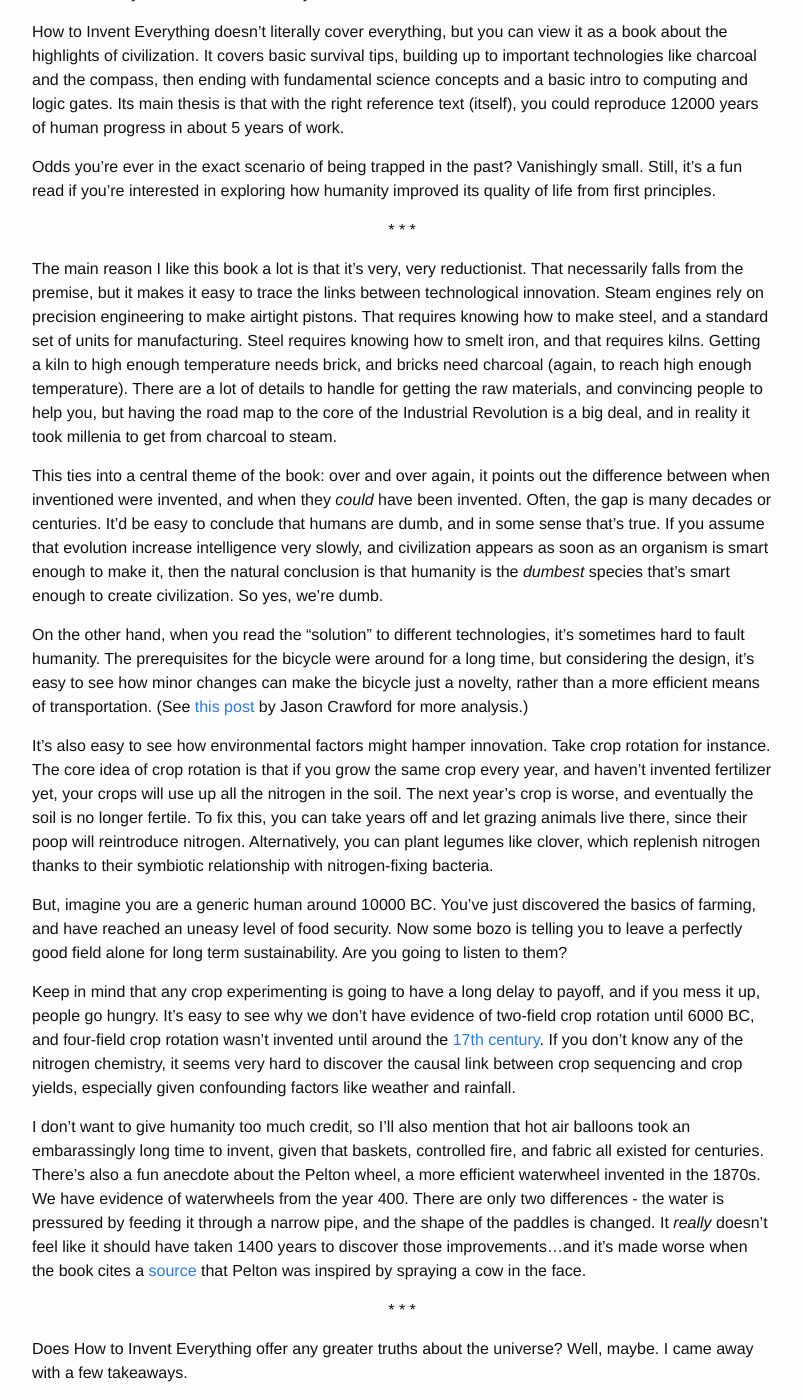
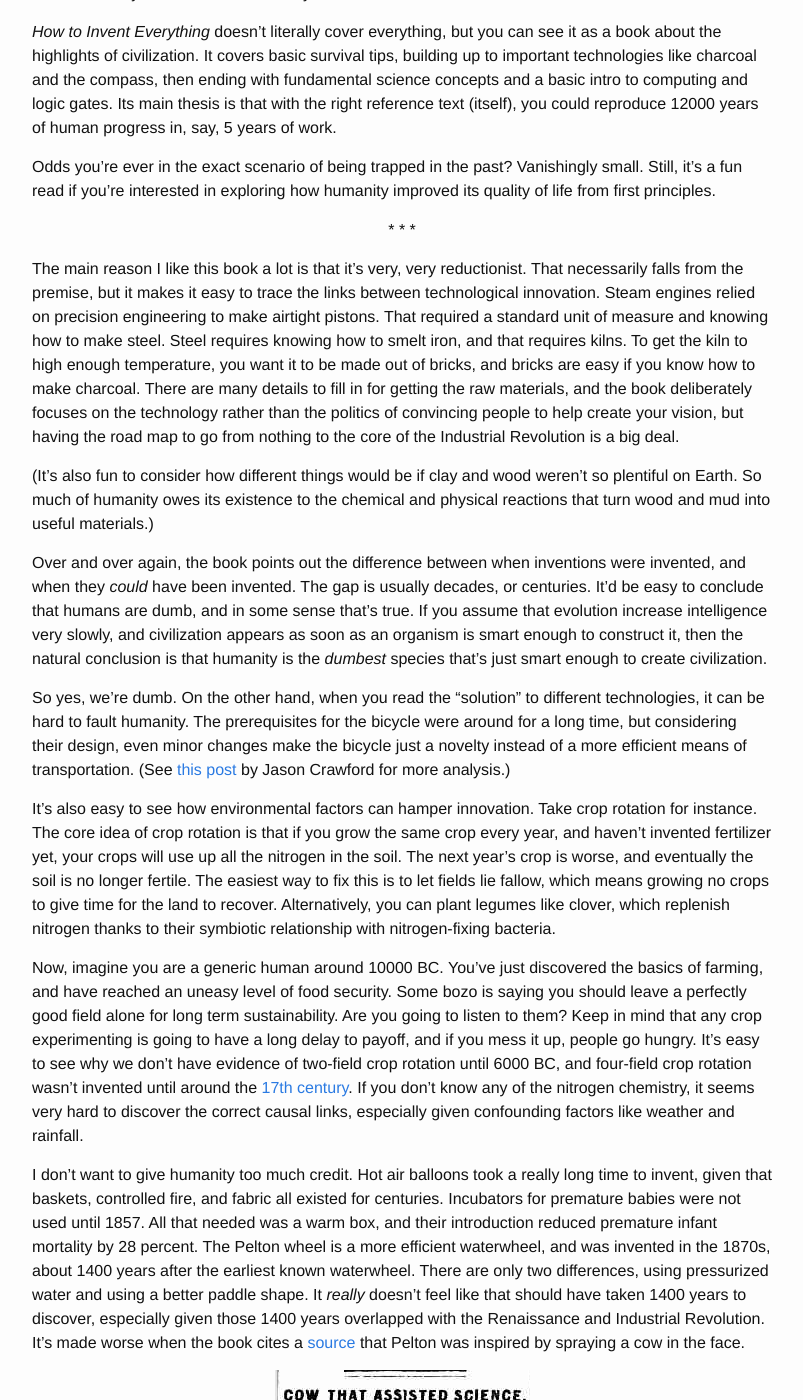
Before and after one commit to alexirpan/alexirpan.github.io, a Jekyll site: the page built from _posts/2021-10-25-invent-everything.markdown, in a window 1280 px wide and 1400 px high, scrolled down 353 px. Shown: the whole window, without its empty margins (238-1041 px from the left). Built offline with Jekyll 4.4.1, drawn with Linux system fonts in a browser that asks for light colours; nearby versions of some CDN libraries; some of the changed text lies outside the part shown.

Commit message:
Adding photo, revision pass

```diff
--- a/_posts/2021-10-25-invent-everything.markdown
+++ b/_posts/2021-10-25-invent-everything.markdown
@@ -4,18 +4,18 @@
 date:   2021-08-18 00:18:00 -0700
 ---
 
-How to Invent Everything is a book by Ryan North, of Dinosaur Comics fame. Its
-premise is pretty simple - time travel is real! You've just used your time machine to go to the past,
-but now it's broken and you're stranded there. You want to:
+*How to Invent Everything* is a book by Ryan North, of [Dinosaur Comics](qwantz.com/) fame. Its
+premise is pretty simple. Time travel is real! You've just used your time machine,
+but now it's broken and you're stuck in the past. You want to:
 
 1. Not die.
 2. Recreate your modern life of luxury.
 
-How to Invent Everything doesn't literally cover everything, but you can view it as a book about
+*How to Invent Everything* doesn't literally cover everything, but you can see it as a book about
 the highlights of civilization. It covers basic survival tips, building up to important technologies
 like charcoal and the compass, then ending with fundamental science concepts and a basic intro to
 computing and logic gates. Its main thesis is that with the right reference text (itself),
-you could reproduce 12000 years of human progress in about 5 years of work.
+you could reproduce 12000 years of human progress in, say, 5 years of work.
 
 Odds you're ever in the exact scenario of being trapped in the past? Vanishingly small. Still, it's
 a fun read if you're interested in exploring how humanity improved its quality of life from first
@@ -26,58 +26,71 @@
 
 The main reason I like this book a lot is that it's very, very reductionist. That necessarily falls from
 the premise, but it makes it easy to trace the links between technological innovation. Steam engines
-rely on precision engineering to make airtight pistons. That requires knowing how to make steel, and a standard set of
-units for manufacturing. Steel requires knowing how to smelt iron, and that requires kilns. Getting a kiln
-to high enough temperature needs brick, and bricks need charcoal (again, to reach high enough temperature).
-There are a lot of details to handle for getting the raw materials, and convincing people to
-help you, but having the road map to the core of the Industrial Revolution is a big deal, and in reality
-it took millenia to get from charcoal to steam.
+relied on precision engineering to make airtight pistons. That required a standard unit of measure and
+knowing how to make steel.
+Steel requires knowing how to smelt iron, and that requires kilns. To get the kiln to high enough temperature,
+you want it to be made out of bricks, and bricks are easy if you know how to make charcoal.
+There are many details to fill in for getting the raw materials, and the book deliberately focuses on the
+technology rather than the politics of convincing people to help create your vision,
+but having the road map to go from nothing to the core of the Industrial Revolution is a big deal.
 
-This ties into a central theme of the book: over and over again, it points out the difference between
-when inventioned were invented, and when they *could* have been invented. Often, the gap is many decades or
-centuries. It'd be easy to conclude that humans are dumb, and in some sense that's true.
+(It's also fun to consider how different things would be if clay and wood weren't so plentiful on
+Earth. So much of humanity owes its existence to the chemical and physical reactions that turn wood and
+mud into useful materials.)
+
+Over and over again, the book points out the difference between
+when inventions were invented, and when they *could* have been invented. The gap is usually decades,
+or centuries.
+It'd be easy to conclude that humans are dumb, and in some sense that's true.
 If you assume that evolution increase intelligence very slowly, and civilization appears as soon as an
-organism is smart enough to make it,
-then the natural conclusion is that humanity is the *dumbest* species that's smart enough to create civilization. So yes, we're dumb.
+organism is smart enough to construct it,
+then the natural conclusion is that humanity is the *dumbest* species that's just smart enough to create civilization.
 
-On the other hand, when you read the "solution" to different technologies, it's sometimes hard to fault
-humanity. The prerequisites for the bicycle were around for a long time, but considering the design, it's
-easy to see how minor changes can make the bicycle just a novelty, rather than a more efficient means of
+So yes, we're dumb.
+On the other hand, when you read the "solution" to different technologies, it can be hard to fault
+humanity. The prerequisites for the bicycle were around for a long time, but considering their design,
+even minor changes make the bicycle just a novelty instead of a more efficient means of
 transportation. (See [this post](https://rootsofprogress.org/why-did-we-wait-so-long-for-the-bicycle) by
 Jason Crawford for more analysis.)
 
-It's also easy to see how environmental factors might hamper innovation.
+It's also easy to see how environmental factors can hamper innovation.
 Take crop rotation for instance. The core idea of crop rotation is that if you grow the same crop every
 year, and haven't invented fertilizer yet, your crops
 will use up all the nitrogen in the soil. The next year's crop is worse, and eventually the soil is no
-longer fertile. To fix this, you can take years off and let grazing animals live there, since their
-poop will reintroduce nitrogen. Alternatively, you can plant legumes like clover, which replenish nitrogen
+longer fertile. The easiest way to fix this is to let fields lie fallow, which means growing no crops to
+give time for the land to recover.
+Alternatively, you can plant legumes like clover, which replenish nitrogen
 thanks to their symbiotic relationship with nitrogen-fixing bacteria.
 
-But, imagine you are a generic human around 10000 BC. You've just discovered the basics of farming, and
-have reached an uneasy level of food security. Now some bozo is telling you to leave a perfectly good field alone
+Now, imagine you are a generic human around 10000 BC. You've just discovered the basics of farming, and
+have reached an uneasy level of food security. Some bozo is saying you should leave a perfectly good field alone
 for long term sustainability. Are you going to listen to them?
-
 Keep in mind that any crop experimenting is going to have a long delay to payoff, and if you mess it up,
 people go hungry. It's easy to see why we don't have evidence of two-field crop rotation until 6000 BC,
 and four-field crop rotation wasn't invented until around the [17th century](https://en.wikipedia.org/wiki/British_Agricultural_Revolution).
-If you don't know any of the nitrogen chemistry, it seems very hard to discover the causal link between
-crop sequencing and crop yields, especially given confounding factors like weather and rainfall.
+If you don't know any of the nitrogen chemistry, it seems very hard to discover the correct causal links,
+especially given confounding factors like weather and rainfall.
 
-I don't want to give humanity too much credit, so I'll also mention that hot air balloons took an embarassingly
-long time to invent, given that baskets, controlled fire, and fabric all existed for centuries. There's also
-a fun anecdote about the Pelton wheel, a more efficient waterwheel invented in the 1870s. We have evidence of
-waterwheels from the year 400. There are only two differences - the water is pressured by feeding it through a narrow
-pipe, and the shape of the paddles is changed. It *really* doesn't feel like it should have taken 1400 years to
-discover those improvements...and it's made worse when the book cites a [source](https://trove.nla.gov.au/newspaper/article/200979544)
+I don't want to give humanity too much credit. Hot air balloons took a really
+long time to invent, given that baskets, controlled fire, and fabric all existed for centuries. Incubators
+for premature babies were not used until 1857. All that needed was a warm box, and their introduction
+reduced premature infant mortality by 28 percent. The Pelton wheel is a more efficient waterwheel,
+and was invented in the 1870s, about 1400 years after the earliest known waterwheel. There are only two
+differences, using pressurized water and using a better paddle shape.
+It *really* doesn't feel like that should have taken 1400 years to discover, especially given those 1400
+years overlapped with the Renaissance and Industrial Revolution.
+It's made worse when the book cites a [source](https://trove.nla.gov.au/newspaper/article/200979544)
 that Pelton was inspired by spraying a cow in the face.
 
+![Newpaper articl about Pelton](/public/invent-everything/pelton.png)
+{: .centered }
 
+I mean, cool story, but it's a bit embarrassing no one thought about the physics earlier.
 
 \* \* \*
 {: .centered }
 
-Does How to Invent Everything offer any greater truths about the universe? Well, maybe. I came away with a few takeaways.
+Does *How to Invent Everything* offer any greater truths about the universe? Well, maybe. Here are my takeaways.
 
 **Models don't have to be correct to be useful**. Many times, people had the wrong idea about why
 a technology worked, but that didn't stop it from working. For thousands of years, no one knew where alcohol
@@ -112,4 +125,8 @@
 I can't help but wonder if the best inventions are ones that make sharing ideas easier. Social media's gotten a beating
 every since 2016, but I am coming around to the [argument](https://stratechery.com/2020/zero-trust-information/) that it
 has increased the volume of both bad information and valuable information. In this view, you can argue for free speech
-both morally (people should not have to self-censor) and practically (some important ideas used to be heretical).
+both morally and practically. People should not have to self-censor, and progress comes from ideas that may be
+heretical in their time.
+
+**Atomic gardening is both cool and insane**. Not actually important, I just thought it was cool. Find a source of radiation. Put it in the center of a field. Plant a bunch of crops near the radiation source, and hope you get useful mutations. Almost no control over the results. It's the kind of crazy idea that could only come from the 1950s, when atomic hype was high and fear about radiation was low. Some [grapefruit varieties sold today](https://en.wikipedia.org/wiki/Grapefruit#Ruby_Red) trace their linear to atomic gardening, and shooting X-rays at
+Penicillium molds led to a mutation that 5x-ed penicillin production, so who am I to judge.
```
Also changed, not shown: public/invent-everything/pelton.png (added).
